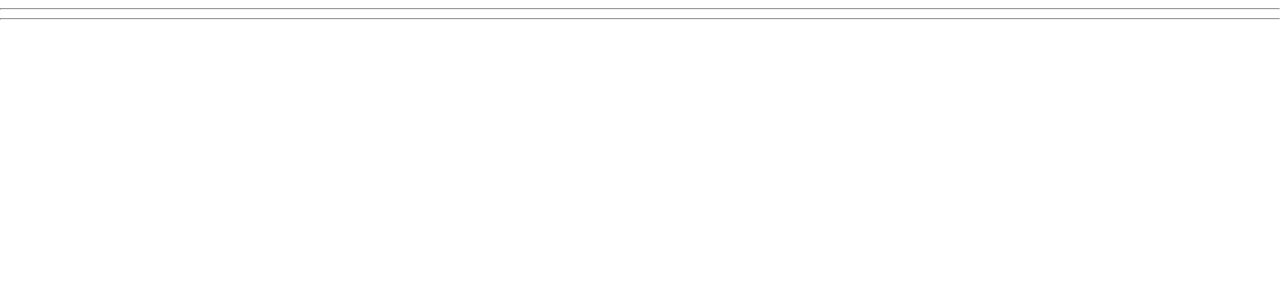
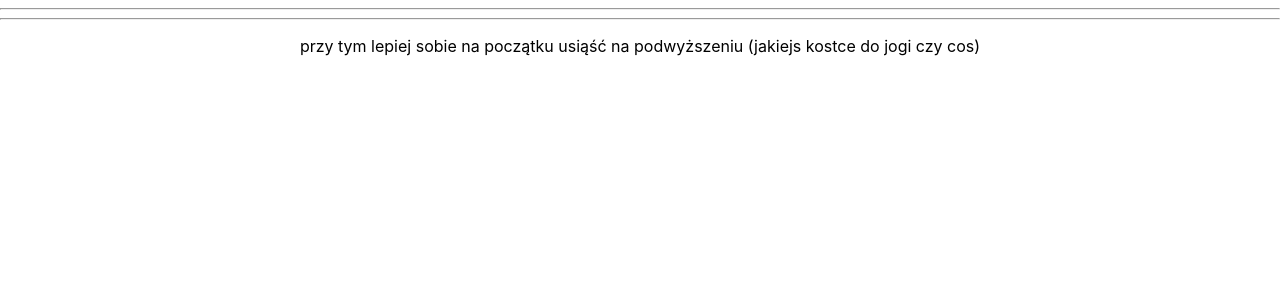
Before and after one commit to radekwojpl2/ExercisePlayer-, a React (Create React App) app: page / in a window 1280 px wide. Shown: the top 300 px of the page. Built offline with nearby package versions, Linux system fonts and the light colour scheme.

Commit message:
added comment

```diff
--- a/src/App.tsx
+++ b/src/App.tsx
@@ -22,7 +22,11 @@ function App() {
 
   const list3 = [
     { name: "lPKRiU9u_Hc", playerVars: { start: 1062 } },
-    { name: "eA8DuVW3vPo" },
+    {
+      name: "eA8DuVW3vPo",
+      comment:
+        "przy tym lepiej sobie na początku usiąść na podwyższeniu (jakiejs kostce do jogi czy cos) ",
+    },
   ];
 
   return (
@@ -42,6 +46,7 @@ function App() {
       {list3.map((x) => (
         <div key={x.name}>
           <YouTube videoId={x.name} opts={{ playerVars: x?.playerVars }} />
+          {x.comment && <p>{x.comment}</p>}
         </div>
       ))}
     </div>
```
